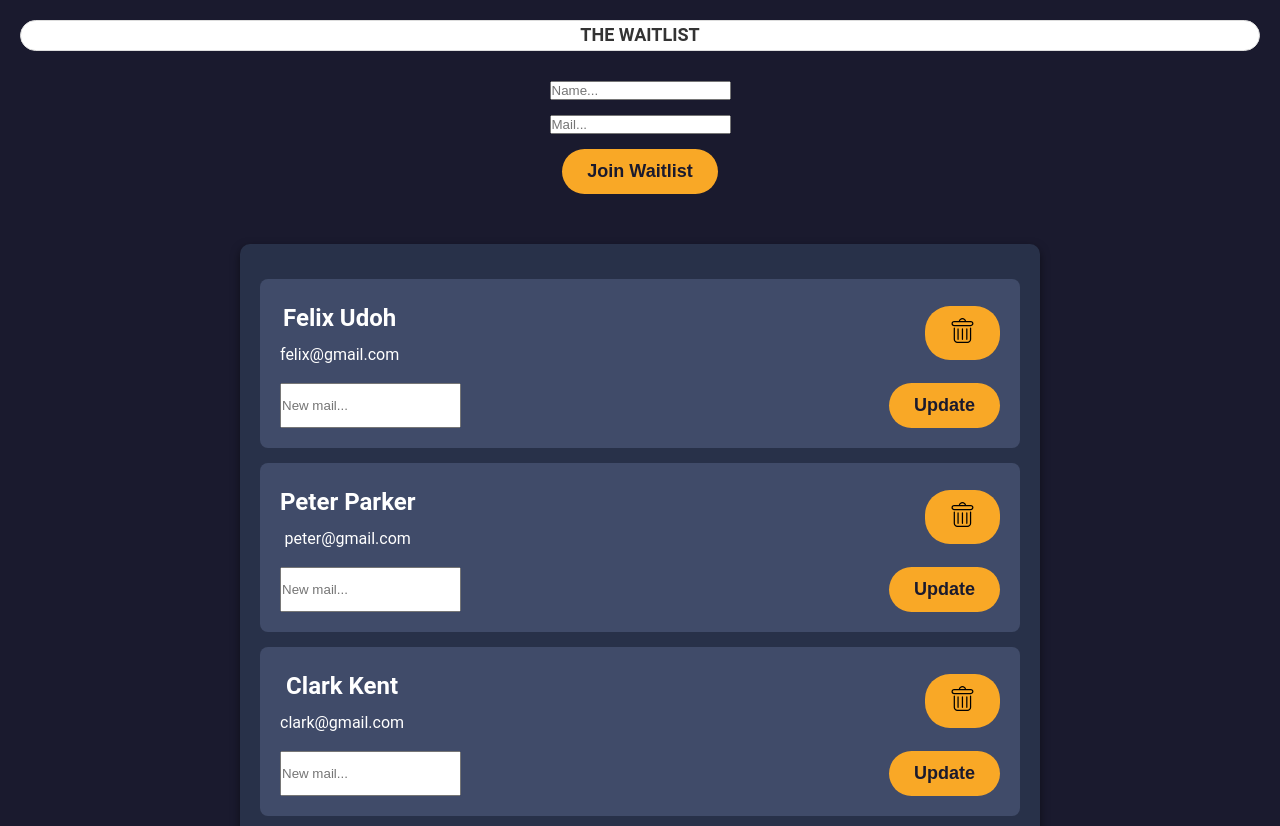
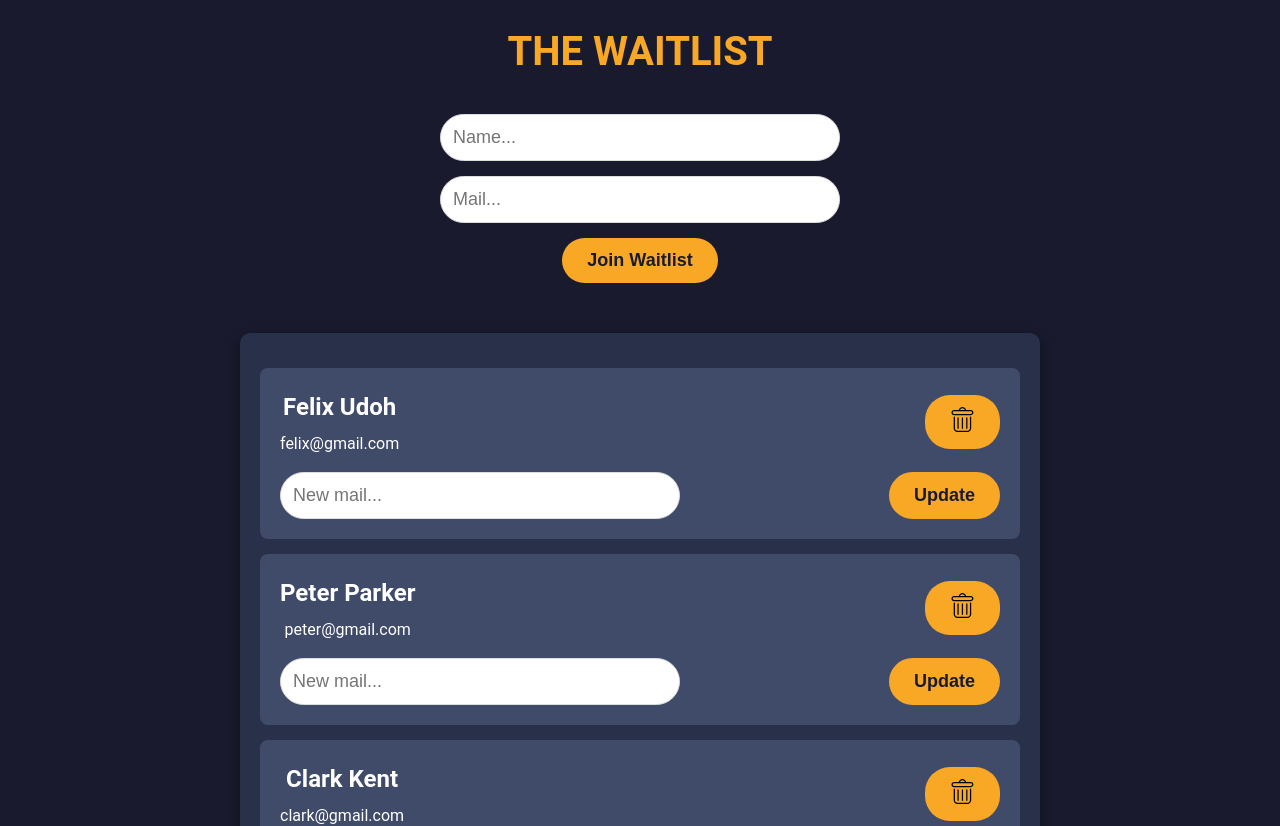
Before and after one commit to Felixx-jnr/ss-crud-app, a React (Create React App) app: page / in a window 1280 px wide. Shown: the top 826 px of the page. Built offline with nearby package versions, Linux system fonts and the light colour scheme.

Commit message:
Minor design error fixes

```diff
--- a/src/App.css
+++ b/src/App.css
@@ -20,6 +20,12 @@ body {
   font-weight: bold;
   margin-bottom: 30px;
   color: #f9a826;
+}
+
+input {
+  padding: 12px;
+  max-width: 400px;
+  width: 100%;
   background: #fff;
   border: 1px solid #ddd;
   border-radius: 25px;
@@ -113,6 +119,7 @@ img:hover {
   opacity: 0.8;
 }
 
+/* Responsive Design */
 @media (max-width: 768px) {
   .waitlist-container {
     padding: 15px;
```
